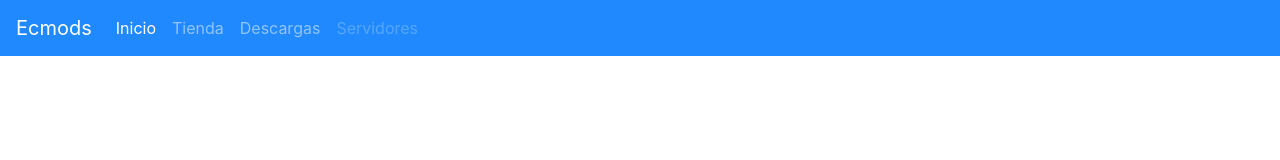
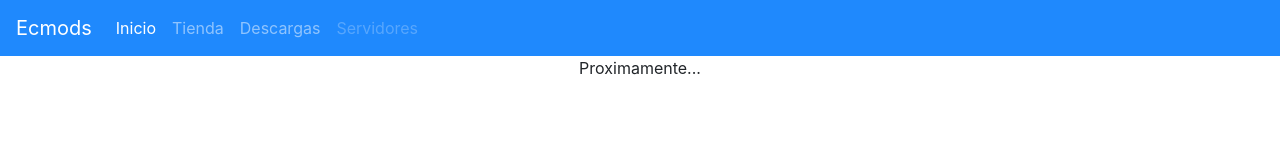
Before and after one commit to jadl456/EcmodsReact, a React (Create React App) app: page / in a window 1280 px wide. Shown: the top 160 px of the page. Built offline with nearby package versions, Linux system fonts and the light colour scheme.

Commit message:
inicio
inicio

```diff
--- a/src/App.js
+++ b/src/App.js
@@ -1,12 +1,17 @@
 import React from 'react';
 import './App.css';
 import NavBar from './components/Navbar';
+import Inicio from './pages/Inicio';
 
 function App() {
   return (
 
     <div className="App">
       <NavBar/>
+      <div>
+        <Inicio/>
+      </div>
+
     </div>
   );
 }
--- /dev/null
+++ b/src/pages/Inicio.js
@@ -0,0 +1,14 @@
+import React from 'react';
+
+class inicio extends React.Component{
+    render(){
+    return (
+        <div>
+            <p>Proximamente...</p>
+        </div>
+    );
+}
+
+}
+
+export default inicio;
```
